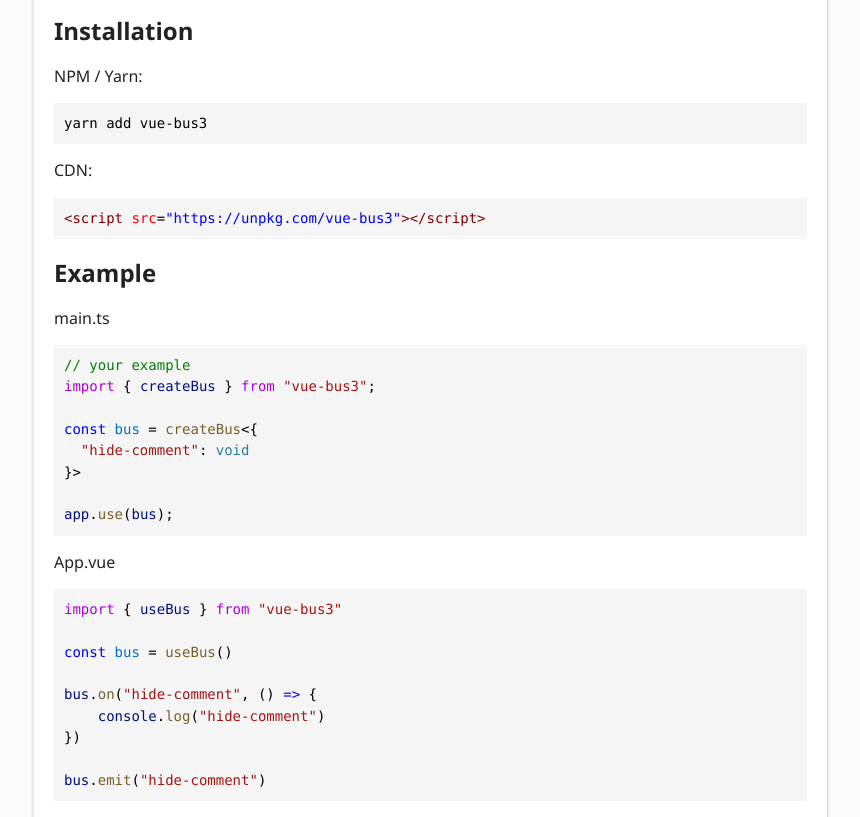
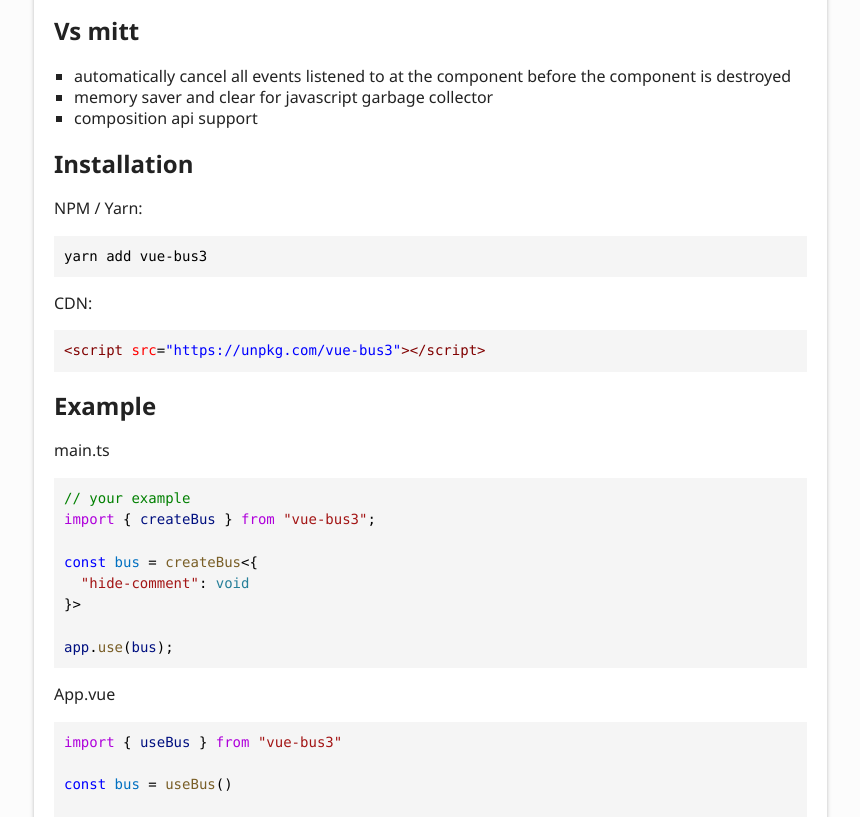
Before and after one commit to tachibana-shin/vue-bus3, a plain HTML site: page index.html in a window 1280 px wide. Shown: the part 899-1716 px from the top of the page, without its empty margins (6-866 px from the left). Drawn offline with Linux system fonts and the light colour scheme.

Commit message:
Deploying to gh-pages from @ tachibana-shin/vue-bus3@ef82d3a2059f3a79ef7aba601a304e3162fead68 🚀

```diff
--- a/index.html
+++ b/index.html
@@ -6,6 +6,15 @@
 <a href="https://tachibana-shin.github.io/vue-bus3">View docs</a></p>
 <p><a href="https://github.com/tachibana-shin/vue-bus3/actions/workflows/docs.yml"><img src="https://github.com/tachibana-shin/vue-bus3/actions/workflows/docs.yml/badge.svg" alt="Build"></a>
 <a href="http://badge.fury.io/js/vue-bus3"><img src="https://badge.fury.io/js/vue-bus3.svg" alt="NPM"></a></p>
+
+<a href="#vs-mitt" id="vs-mitt" style="color: inherit; text-decoration: none;">
+  <h2>Vs mitt</h2>
+</a>
+<ul>
+<li>automatically cancel all events listened to at the component before the component is destroyed</li>
+<li>memory saver and clear for javascript garbage collector</li>
+<li>composition api support</li>
+</ul>
 
 <a href="#installation" id="installation" style="color: inherit; text-decoration: none;">
   <h2>Installation</h2>
```
Also changed, not shown: classes/Bus.html (+1 -1 lines), classes/BusComponent.html (+1 -1 lines), modules.html (+1 -1 lines).
